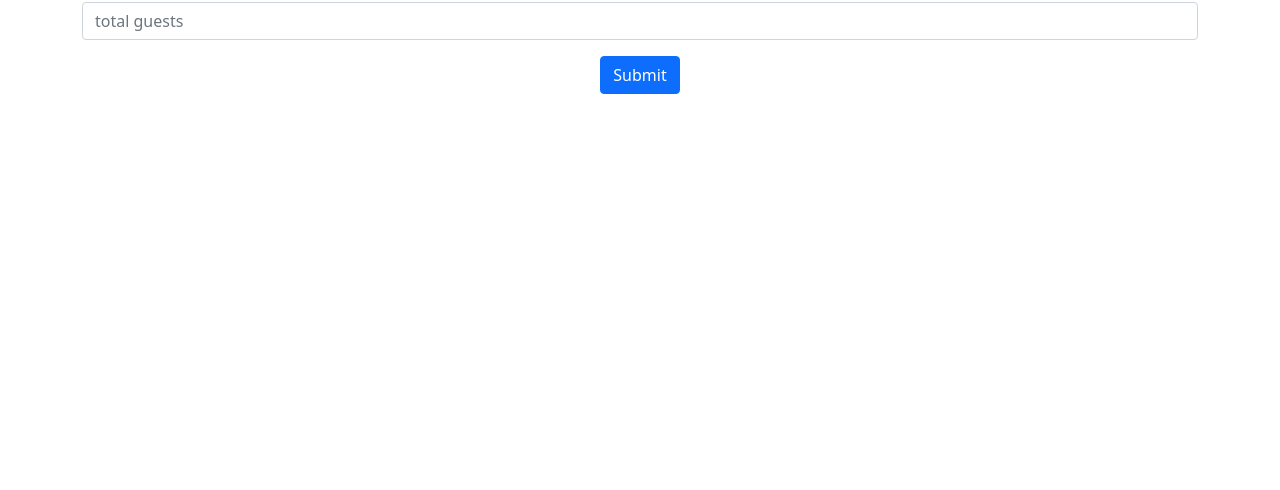
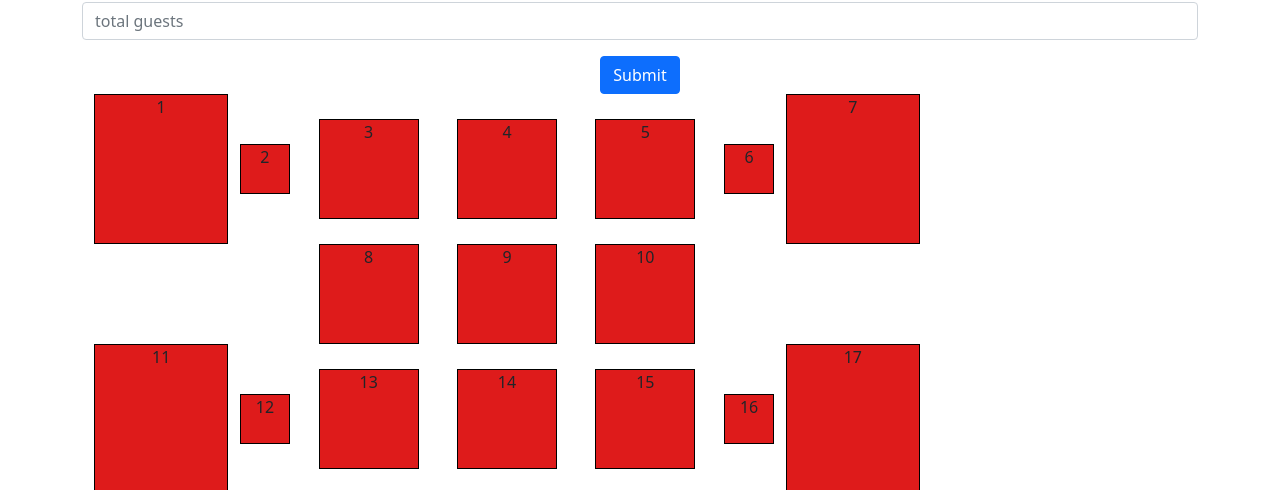
Before and after one commit to ScarlettBaeza/Software-Engineering-Fall-2021, a React (Create React App) app in the folder client/: page /resForm in a window 1280 px wide. Shown: the part 462-952 px from the top of the page. Before the commit the page ends 800 px from the top, so only its background shows below. Built offline with nearby package versions, Linux system fonts and the light colour scheme; no server answers.

Commit message:
Created TableGrid

```diff
--- a/client/src/App.tsx
+++ b/client/src/App.tsx
@@ -2,7 +2,6 @@ import React from 'react';
 import { BrowserRouter, Route, Routes } from "react-router-dom";
 import { NavigationBar } from './components/navbar/navbar';
 import { Home } from './pages/home/home';
-import { ReserveTester } from './pages/reserveTester/reserveTester';
 import { ReservationForm } from './pages/reservationForm/reservationForm';
 import 'bootstrap/dist/css/bootstrap.min.css';
 import './App.css';
@@ -15,7 +14,6 @@ function App() {
         <NavigationBar />
         <Routes>
           <Route path = "/home" element ={<Home/>}/>
-          <Route path = "/menu" element = {<ReserveTester/>}/>
           <Route path = "/resForm" element = {<ReservationForm/>}/>
         </Routes>
       </BrowserRouter>
--- /dev/null
+++ b/client/src/components/table/table.css
@@ -0,0 +1,23 @@
+.fourTable {
+    width: 100%;
+    max-width: 100px;
+    height: 100px;
+    border: 1px solid #000;
+    display: inline-block;
+}
+
+.twoTable {
+    width: 100%;
+    max-width: 50px;
+    height: 50px;
+    border: 1px solid #000;
+    display: inline-block;
+}
+
+.sixTable {
+    width: 100%;
+    max-width: 150px;
+    height: 150px;
+    border: 1px solid #000;
+    display: inline-block;
+}
--- /dev/null
+++ b/client/src/components/table/table.tsx
@@ -0,0 +1,9 @@
+import React from 'react';
+import './table.css';
+
+export const TableSquare = (props: any) => {
+
+    return (
+        <div style={{backgroundColor: props.open? "#2bff6b" :"#de1b1b"}} className = {props.capacity+"Table"}>{props.tableNumber}</div>
+    );
+}
--- /dev/null
+++ b/client/src/components/tableGrid/tableGrid.css
@@ -0,0 +1,3 @@
+.grid {
+    max-width: 850px;
+}
--- /dev/null
+++ b/client/src/components/tableGrid/tableGrid.tsx
@@ -0,0 +1,83 @@
+import React, { useEffect } from 'react';
+import { TableSquare } from '../../components/table/table';
+import "./tableGrid.css"
+import "react-datetime/css/react-datetime.css";
+export const TableGrid = (props: any) => {
+    useEffect(()=>{
+
+    },[]);
+    return (
+        <div className="grid">
+            <div className="container">
+            <div className="row g-1">
+                <div className="col-2 align-self-center">
+                    <TableSquare open={props.freeTable[0]} capacity = "six" tableNumber = {1}/>
+                </div>
+
+                <div className="col-1 align-self-center">
+                    <TableSquare open={props.freeTable[1]} capacity = "two" tableNumber = {2}/>
+                </div>
+
+                <div className="col-2 align-self-center">
+                    <TableSquare open={props.freeTable[2]} capacity = "four" tableNumber = {3}/>
+                </div>
+                <div className="col-2 align-self-center">
+                    <TableSquare open={props.freeTable[3]} capacity = "four" tableNumber = {4}/>
+                </div>
+
+                <div className="col-2 align-self-center">
+                    <TableSquare open={props.freeTable[4]} capacity = "four" tableNumber = {5}/>
+                </div>
+
+                <div className="col-1 align-self-center">
+                    <TableSquare open={props.freeTable[5]} capacity = "two" tableNumber = {6}/>
+                </div>
+
+                <div className="col-2 align-self-center">
+                    <TableSquare open={props.freeTable[6]} capacity = "six" tableNumber = {7}/>
+                </div>
+            </div>
+            <div className="row g-1">
+                <div className="col-2"></div>
+                <div className="col-1"></div>
+                <div className="col-2 align-self-center">
+                    <TableSquare open={props.freeTable[7]} capacity = "four" tableNumber = {8}/>
+                </div>
+                <div className="col-2 align-self-center">
+                    <TableSquare open={props.freeTable[8]} capacity = "four" tableNumber = {9}/>
+                </div>
+                <div className="col-2 align-self-center">
+                    <TableSquare open={props.freeTable[9]} capacity = "four" tableNumber = {10}/>
+                </div>
+                <div className="col-1">
+                </div>
+                <div className="col-2">
+                </div>
+            </div>
+            <div className="row g-1">
+                <div className = "col-2 align-self-center">
+                    <TableSquare open={props.freeTable[10]} capacity = "six" tableNumber = {11}/>
+                </div>
+                <div className="col-1 align-self-center">
+                    <TableSquare open={props.freeTable[11]} capacity = "two" tableNumber = {12}/>
+                </div>
+                <div className="col align-self-center">
+                    <TableSquare open={props.freeTable[12]} capacity = "four" tableNumber = {13}/>
+                </div>
+                <div className="col align-self-center">
+                    <TableSquare open={props.freeTable[13]} capacity = "four" tableNumber = {14}/>
+                </div>
+                <div className="col align-self-center">
+                    <TableSquare open={props.freeTable[14]} capacity = "four" tableNumber = {15}/>
+                </div>
+                <div className="col-1 align-self-center">
+                    <TableSquare open={props.freeTable[15]} capacity = "two" tableNumber = {16}/>
+                </div>
+                <div className="col-2 align-self-center">
+                    <TableSquare open={props.freeTable[16]} capacity = "six" tableNumber = {17}/>
+                </div>
+            </div>
+        </div>
+        </div>
+    );
+}
--- a/client/src/pages/reservationForm/reservationForm.tsx
+++ b/client/src/pages/reservationForm/reservationForm.tsx
@@ -1,16 +1,39 @@
-import React, { useState } from 'react';
+import React, { useEffect, useState } from 'react';
 import Button from 'react-bootstrap/Button';
 import Form from 'react-bootstrap/Form';
-import background from '../../assets/images/background.jpg'
 import axios from 'axios';
 import Reservation from '../../models/reservation';
 import Table from '../../models/table'
+import { TableGrid } from '../../components/tableGrid/tableGrid';
 import Datetime from 'react-datetime';
 import "react-datetime/css/react-datetime.css";
 
 export const ReservationForm = () => {
-    //const [reserved, setReserved] = useState(false);
-    //const [tables, setTables] = useState<Table[]>();
+    const [name,setName] = useState<string>();
+    const [email,setEmail] = useState<string>();
+    const [phoneNumber,setPhoneNumber] = useState<string>();
+    const [dateTime,setDateTime] = useState<Date>();
+    const [guestsNumber,setGuestsNumber] = useState<number>();
+    const [reservations,setReservations] = useState<Reservation[]>();
+    const [tables, setTables] = useState<Table[]>();
+    const [freeTables, setFreeTables] = useState<boolean[]>([]);
+
+    useEffect(() => {
+        axios.get<Reservation[]>('http://localhost:8080/reservation')
+        .then((result)=> setReservations(result.data));
+
+        axios.get<Table[]>('http://localhost:8080/table')
+        .then((result)=> setTables(result.data));
+
+    },[]);
+
+    useEffect(() => {
+        console.log(reservations);
+    },[dateTime]);
+
+    const handleTest = () => {
+        setFreeTables([true, true, false, false, true, true, false, false, true]);
+    };
 
     return (
         <div className="container">
@@ -19,28 +42,32 @@ export const ReservationForm = () => {
                 <Form>
                     <Form.Group className="mb-3" controlId="exampleForm.ControlInput1">
                         <Form.Label>Name</Form.Label>
-                        <Form.Control type="text" placeholder="Full Name" />
+                        <Form.Control onChange={(e)=> setName(e.target.value)} type="text" placeholder="Full Name" />
                     </Form.Group>
                     <Form.Group className="mb-3" controlId="exampleForm.ControlInput1">
                         <Form.Label>Phone Number</Form.Label>
-                        <Form.Control type="text" placeholder="phone number" />
+                        <Form.Control onChange={(e)=> setPhoneNumber(e.target.value)} type="text" placeholder="phone number" />
                     </Form.Group>
                     <Form.Group className="mb-3" controlId="exampleForm.ControlInput1">
                         <Form.Label>Email</Form.Label>
-                        <Form.Control type="email" placeholder="email address" />
+                        <Form.Control onChange={(e)=> setEmail(e.target.value)} type="email" placeholder="email address" />
                     </Form.Group>
                     <Form.Group className="mb-3" controlId="exampleForm.ControlInput1">
                         <Form.Label>Date and Time Picker</Form.Label>
-                        <Datetime/>
+                        <Datetime onChange={(e: any)=> setDateTime(e.toDate())}/>
                     </Form.Group>
                     <Form.Group className="mb-3" controlId="exampleForm.ControlInput1">
                         <Form.Label>Number of Guests</Form.Label>
-                        <Form.Control type="number" placeholder="total guests" min = "0" />
+                        <Form.Control onChange={(e)=> setGuestsNumber(parseInt(e.target.value))} type="number" placeholder="total guests" min = "0" />
                     </Form.Group>
-                    <Button variant="primary" type="submit"> Submit </Button>
+                    <Button variant="primary" onClick={handleTest}> Submit </Button>
                 </Form>
                 </div>
             </div>
+            <div className="row">
+                {dateTime?.toDateString()}
+            </div>
+            <TableGrid freeTable={freeTables}/>
         </div>
     );
 }
--- a/client/src/pages/reserveTester/reserveTester.tsx
+++ /dev/null
@@ -1,29 +0,0 @@
-import React, { useState } from 'react';
-import Button from 'react-bootstrap/Button';
-import background from '../../assets/images/background.jpg'
-import axios from 'axios';
-import Reservation from '../../models/reservation';
-import Table from '../../models/table'
-import Datetime from 'react-datetime';
-import "react-datetime/css/react-datetime.css";
-
-export const ReserveTester = () => {
-    const [reserved, setReserved] = useState(false);
-    const [tables, setTables] = useState<Table[]>();
-
-    return (
-        <div className="container">
-            <div className="row">
-                <div className="col-sm">
-                <Datetime/>
-                </div>
-                <div className="col-sm">
-                {reserved ? <>true</>: <>false</>}
-                </div>
-                <div className="col-sm">
-                {reserved ? <>true</>: <>false</>}
-                </div>
-            </div>
-        </div>
-    );
-}
```
